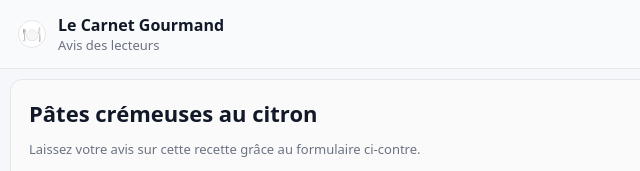
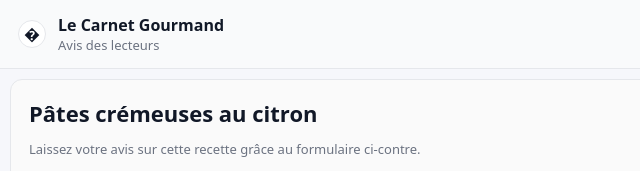
Before and after one commit to florian426-dev/Devoirs-application, a plain HTML site: page Projet/index.html in a window 1280 px wide. Shown: the top 171 px of the page, 0-640 px from the left. Drawn offline with Linux system fonts and the light colour scheme.

Commit message:
add logo

```diff
--- a/Projet/index.html
+++ b/Projet/index.html
@@ -10,7 +10,7 @@
 <body>
 
     <header class="header">
-        <div class="logo">🍽️</div>
+        <div class="logo">�</div>
         <div>
             <h1>Le Carnet Gourmand</h1>
             <p>Avis des lecteurs</p>
```
